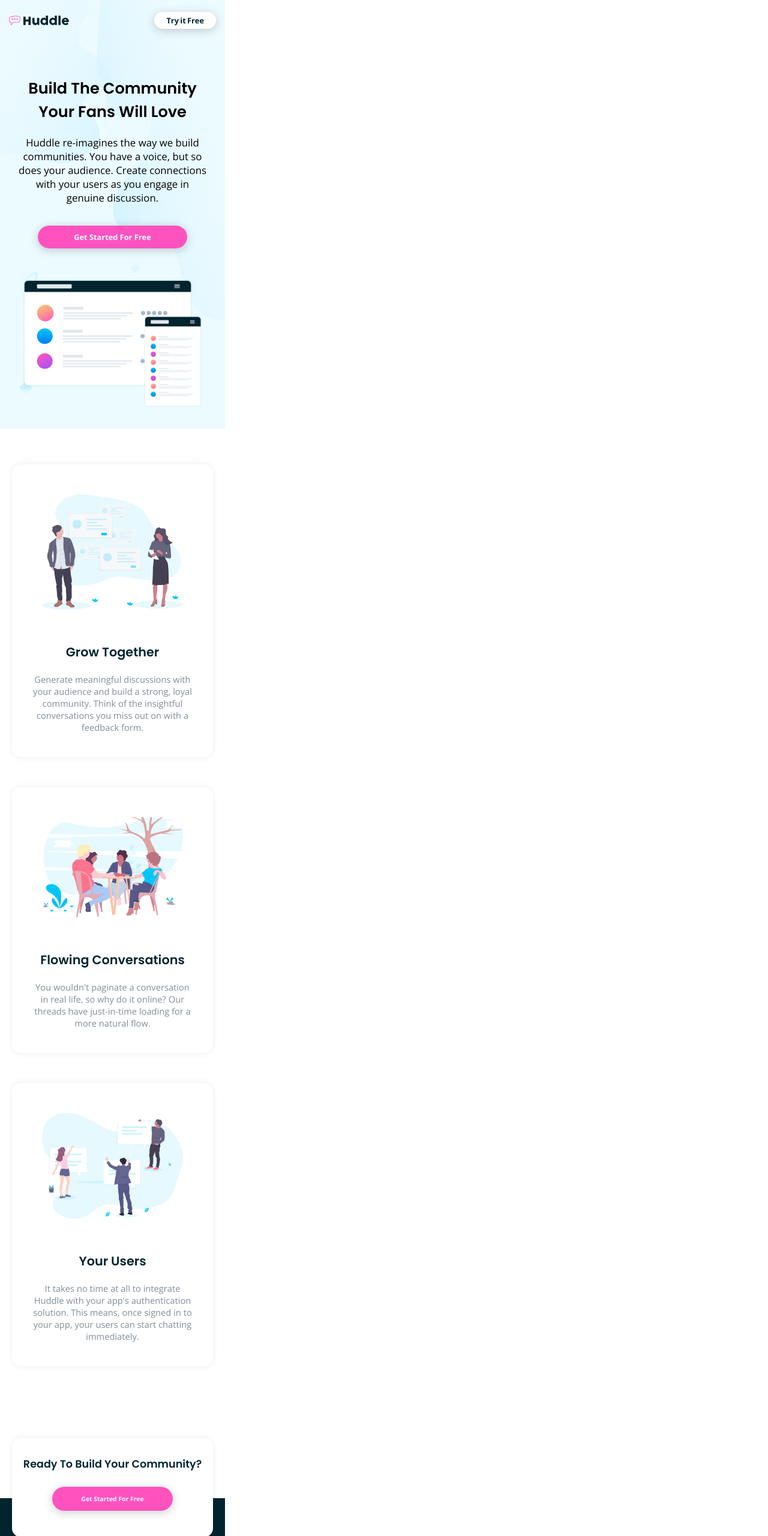
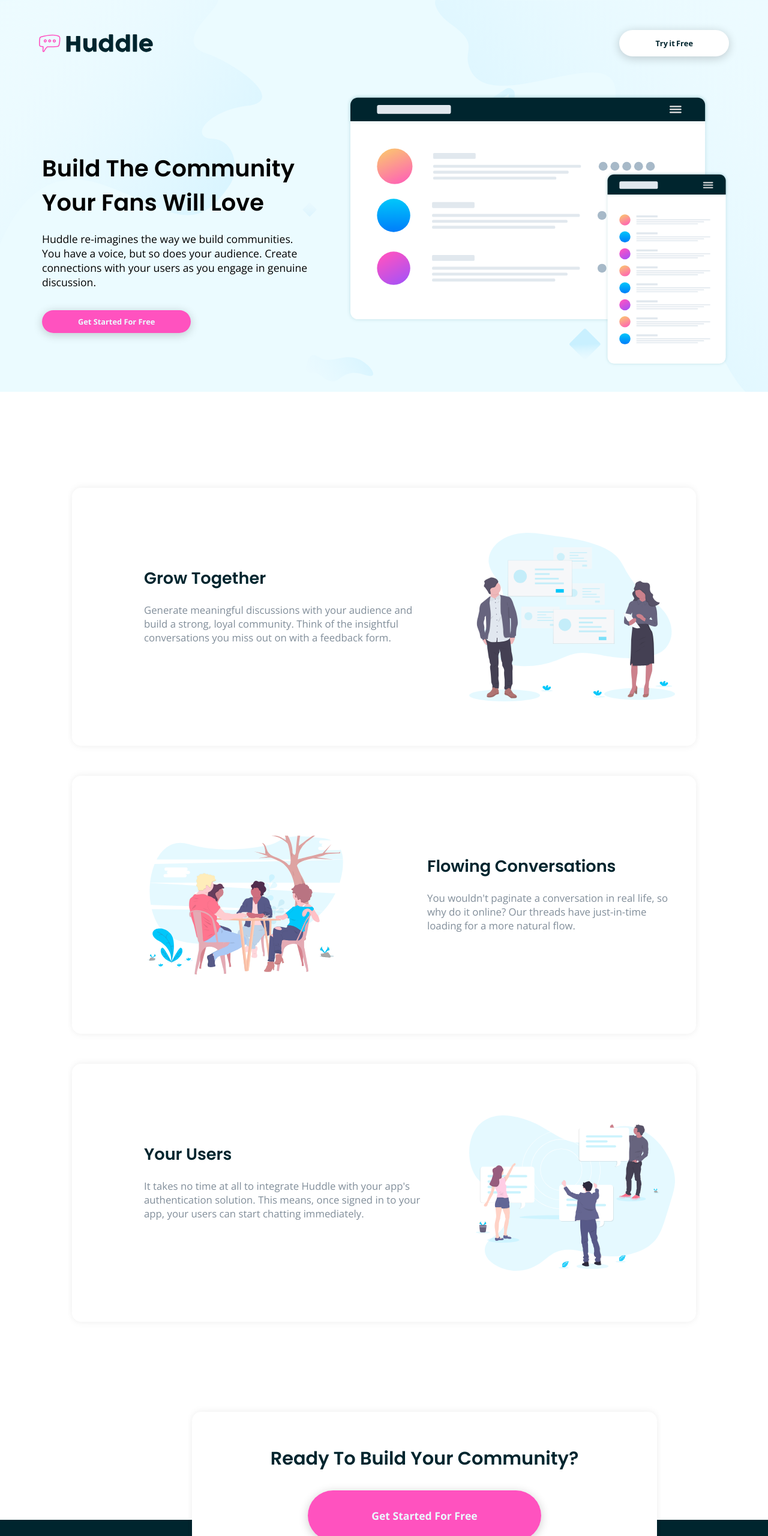
Before and after one commit to Alex16180/Dia10-huddle-landing-page-with-alternating-feature-blocks-master, a plain HTML site: page huddle-landing-page-with-alternating-feature-blocks-masterr/index.html in a window 1280 px wide. Shown: the top 2560 px of the page at 60% size. Drawn offline with nearby package versions, Linux system fonts and the light colour scheme.

Commit message:
desktop project day 10 finished

```diff
--- a/huddle-landing-page-with-alternating-feature-blocks-masterr/css/styles.css
+++ b/huddle-landing-page-with-alternating-feature-blocks-masterr/css/styles.css
@@ -23,6 +23,13 @@ body {
   text-align: center;
 }
 
+@media screen and (min-width: 768px) {
+  body {
+    max-width: 1440px;
+    text-align: left;
+  }
+}
+
 .button {
   padding: 10px 60px;
   background-color: var(--pink);
@@ -43,6 +50,12 @@ body {
   background-repeat: no-repeat;
 }
 
+@media screen and (min-width: 768px) {
+  .blue {
+    background-image: url(../assets/images/bg-hero-desktop.svg);
+  }
+}
+
 .header {
   display: -webkit-box;
   display: -ms-flexbox;
@@ -57,8 +70,20 @@ body {
   padding-top: 20px;
 }
 
+@media screen and (min-width: 768px) {
+  .header {
+    padding: 50px 50px;
+  }
+}
+
 .header__logo {
   width: 100px;
+}
+
+@media screen and (min-width: 768px) {
+  .header__logo {
+    width: 190px;
+  }
 }
 
 .header__button {
@@ -68,10 +93,37 @@ body {
   padding: 5px 20px;
 }
 
+@media screen and (min-width: 768px) {
+  .header__button {
+    padding: 13px 60px;
+  }
+}
+
 /* $ MAIN */
 
 .main {
   margin: 80px 30px 60px 30px;
+}
+
+@media screen and (min-width: 768px) {
+  .main {
+    display: -webkit-box;
+    display: -ms-flexbox;
+    display: flex;
+    -webkit-box-pack: justify;
+    -ms-flex-pack: justify;
+    justify-content: space-between;
+    -webkit-box-align: center;
+    -ms-flex-align: center;
+    align-items: center;
+    margin: 0 70px;
+  }
+}
+
+@media screen and (min-width: 768px) {
+  .main__text {
+    width: 670px;
+  }
 }
 
 .main__title {
@@ -80,18 +132,46 @@ body {
   margin-bottom: 20px;
 }
 
+@media screen and (min-width: 768px) {
+  .main__title {
+    font-size: 2.4rem;
+  }
+}
+
 .main__subtitle {
   font-size: 1.05rem;
   margin-bottom: 40px;
+}
+
+@media screen and (min-width: 768px) {
+  .main__subtitle {
+    font-size: 1.1rem;
+  }
 }
 
 .main__imgbox {
   margin-top: 60px;
 }
 
+@media screen and (min-width: 768px) {
+  .main__imgbox {
+    margin-right: -50px;
+    margin-left: 50px;
+    margin-top: 5px;
+  }
+}
+
 .main__img {
   max-width: 95%;
   padding-bottom: 30px;
+}
+
+@media screen and (min-width: 768px) {
+  .main__img {
+    -webkit-transform: scale(0.97);
+    -ms-transform: scale(0.97);
+    transform: scale(0.97);
+  }
 }
 
 /* $ ARTICLE */
@@ -105,13 +185,76 @@ body {
   margin: 50px 20px;
 }
 
+@media screen and (min-width: 768px) {
+  .section {
+    display: -webkit-box;
+    display: -ms-flexbox;
+    display: flex;
+    -webkit-box-orient: horizontal;
+    -webkit-box-direction: reverse;
+    -ms-flex-direction: row-reverse;
+    flex-direction: row-reverse;
+    -webkit-box-pack: justify;
+    -ms-flex-pack: justify;
+    justify-content: space-between;
+    -webkit-box-align: center;
+    -ms-flex-align: center;
+    align-items: center;
+    margin-left: 120px;
+    margin-right: 120px;
+    height: 430px;
+  }
+
+  .section:first-child {
+    margin-top: 160px;
+  }
+
+  .section:nth-child(2) {
+    -webkit-box-orient: horizontal;
+    -webkit-box-direction: normal;
+    -ms-flex-direction: row;
+    flex-direction: row;
+    padding-left: 140px;
+  }
+
+  .section:nth-child(3) {
+    margin-bottom: 330px;
+  }
+}
+
 .section__img {
   max-width: 70%;
   margin: 50px 0;
 }
 
+@media screen and (min-width: 768px) {
+  .section__img {
+    max-width: 33%;
+    margin-right: 35px;
+  }
+}
+
+@media screen and (min-width: 768px) {
+  .section__img-2 {
+    -webkit-transform: scale(1.1);
+    -ms-transform: scale(1.1);
+    transform: scale(1.1);
+  }
+}
+
 .section__text {
   margin: 0 35px;
+}
+
+@media screen and (min-width: 768px) {
+  .section__text {
+    width: 460px;
+    margin-left: 120px;
+  }
+
+  .section__text:nth-child(2) {
+    width: 464px;
+  }
 }
 
 .section__title {
@@ -121,10 +264,22 @@ body {
   color: var(--darkcyan);
 }
 
+@media screen and (min-width: 768px) {
+  .section__title {
+    font-size: 1.7rem;
+  }
+}
+
 .section__subtitle {
   font-size: 0.9187rem;
   color: var(--grayish);
   padding-bottom: 40px;
+}
+
+@media screen and (min-width: 768px) {
+  .section__subtitle {
+    font-size: 1.05rem;
+  }
 }
 
 /* $ SLOGAN */
@@ -143,6 +298,17 @@ body {
   transform: translateY(-100px);
 }
 
+@media screen and (min-width: 768px) {
+  .slogan {
+    width: 775px;
+    height: 270px;
+    margin-left: 300px;
+    -webkit-transform: translateY(-180px);
+    -ms-transform: translateY(-180px);
+    transform: translateY(-180px);
+  }
+}
+
 .slogan__title {
   font-family: var(--poppins);
   font-size: 1.1rem;
@@ -150,9 +316,25 @@ body {
   color: var(--darkcyan);
 }
 
+@media screen and (min-width: 768px) {
+  .slogan__title {
+    font-size: 1.9rem;
+    margin-bottom: 30px;
+    padding-top: 55px;
+  }
+}
+
 .slogan__button {
   padding: 13px 48px;
   font-size: 0.65rem;
+}
+
+@media screen and (min-width: 768px) {
+  .slogan__button--big {
+    padding: 30px 106px;
+    border-radius: 45px;
+    font-size: 1.1rem;
+  }
 }
 
 /* $ FOOTER */
@@ -165,6 +347,12 @@ body {
   margin-top: 220px;
 }
 
+@media screen and (min-width: 768px) {
+  .slogan {
+    margin-bottom: -110px;
+  }
+}
+
 .footer__header-img {
   -webkit-transform: scale(0.7);
   -ms-transform: scale(0.7);
@@ -172,6 +360,30 @@ body {
   margin-left: -40px;
   margin-bottom: 20px;
   margin-top: -30px;
+}
+
+@media screen and (min-width: 768px) {
+  .footer__header-img {
+    margin-left: 40px;
+    -webkit-transform: scale(0.6);
+    -ms-transform: scale(0.6);
+    transform: scale(0.6);
+  }
+}
+
+@media screen and (min-width: 768px) {
+  .footer__main {
+    display: grid;
+    grid-template-columns: 415px 120px 130px 1fr;
+    gap: 120px;
+    margin-left: 90px;
+    -webkit-box-pack: start;
+    -ms-flex-pack: start;
+    justify-content: flex-start;
+    -webkit-box-align: baseline;
+    -ms-flex-align: baseline;
+    align-items: baseline;
+  }
 }
 
 .footer__info {
@@ -242,6 +454,12 @@ body {
   align-items: center;
 }
 
+@media screen and (min-width: 768px) {
+  .footer__social {
+    margin-bottom: 70px;
+  }
+}
+
 .fab {
   margin: 4px;
   border: 1px solid var(--palecyan);
@@ -251,8 +469,32 @@ body {
   height: 35px;
 }
 
+@media screen and (min-width: 768px) {
+  .fab {
+    margin-right: 10px;
+  }
+}
+
 .footer__footer-copy {
   font-size: 0.7rem;
   text-align: center;
   margin-top: 30px;
 }
+
+@media screen and (min-width: 768px) {
+  .social__container {
+    display: -webkit-box;
+    display: -ms-flexbox;
+    display: flex;
+    -webkit-box-orient: vertical;
+    -webkit-box-direction: normal;
+    -ms-flex-direction: column;
+    flex-direction: column;
+    -webkit-box-pack: start;
+    -ms-flex-pack: start;
+    justify-content: flex-start;
+    -webkit-box-align: start;
+    -ms-flex-align: start;
+    align-items: flex-start;
+  }
+}
--- a/huddle-landing-page-with-alternating-feature-blocks-masterr/index.html
+++ b/huddle-landing-page-with-alternating-feature-blocks-masterr/index.html
@@ -66,7 +66,7 @@
         <img
           src="assets/images/illustration-flowing-conversation.svg"
           alt="flowing"
-          class="section__img"
+          class="section__img section__img-2"
         />
         <div class="section__text">
           <h2 class="section__title">Flowing Conversations</h2>
@@ -99,7 +99,9 @@
       <!-- ! Slogan -->
       <article class="slogan">
         <h2 class="slogan__title">Ready To Build Your Community?</h2>
-        <a href="#" class="button slogan__button">Get Started For Free</a>
+        <a href="#" class="button slogan__button slogan__button--big"
+          >Get Started For Free</a
+        >
       </article>
       <div class="footer__header">
         <img
@@ -154,17 +156,19 @@
           <p class="contact">Blog</p>
           <p class="contact">Contact Us</p>
         </div>
+        <div class="social__container">
           <div class="footer__social">
             <i class="fab fa-facebook-f"></i>
             <i class="fab fa-twitter"></i>
             <i class="fab fa-instagram"></i>
-        </div>
           </div>
           <div class="footer__footer">
             <p class="footer__footer-copy">
               &copy; Copyright 2018 Huddle. All rights reserved.
             </p>
           </div>
+        </div>
+      </div>
     </footer>
   </body>
 </html>
```
Lines whose indentation alone changed are shown as unchanged.
